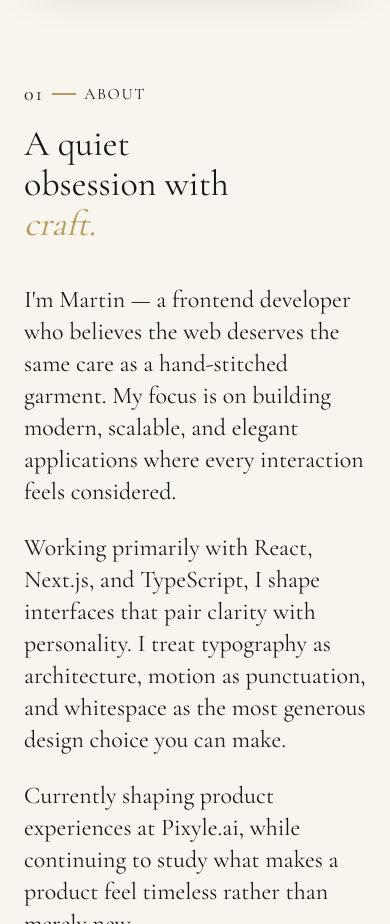
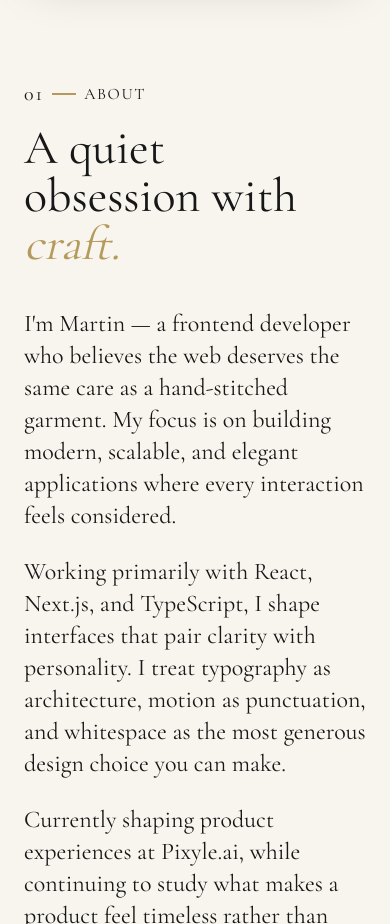
Before and after one commit to martinristow/portfolio, a Next.js app: page / in a window 390 px wide. Shown: the part 880-1804 px from the top of the page. Built offline with nearby package versions, Linux system fonts and the light colour scheme.

Commit message:
about section

```diff
--- a/app/components/AboutSection/AboutSection.tsx
+++ b/app/components/AboutSection/AboutSection.tsx
@@ -17,8 +17,8 @@ const AboutSection = () => {
                     </div>
 
                     <div className="flex flex-col">
-                        <h1 className="text-4xl md:text-6xl tracking-normal font-serif">A quiet <br />obsession with</h1>
-                        <h1 className="text-4xl md:text-6xl italic tracking-normal text-accent font-serif">craft.</h1>
+                        <h1 className="text-5xl md:text-6xl tracking-normal font-serif">A quiet <br />obsession with</h1>
+                        <h1 className="text-5xl md:text-6xl italic tracking-normal text-accent font-serif">craft.</h1>
                     </div>
                 </div>
 
```
